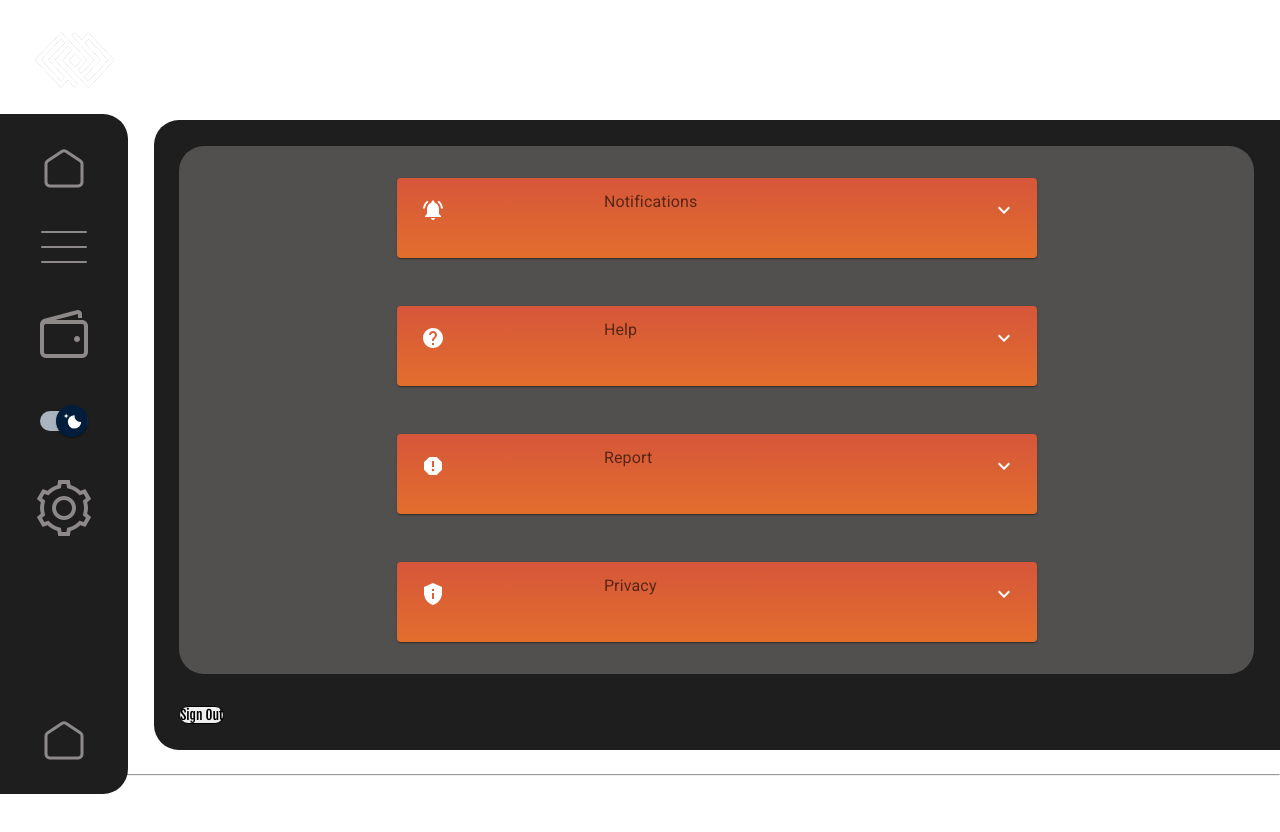
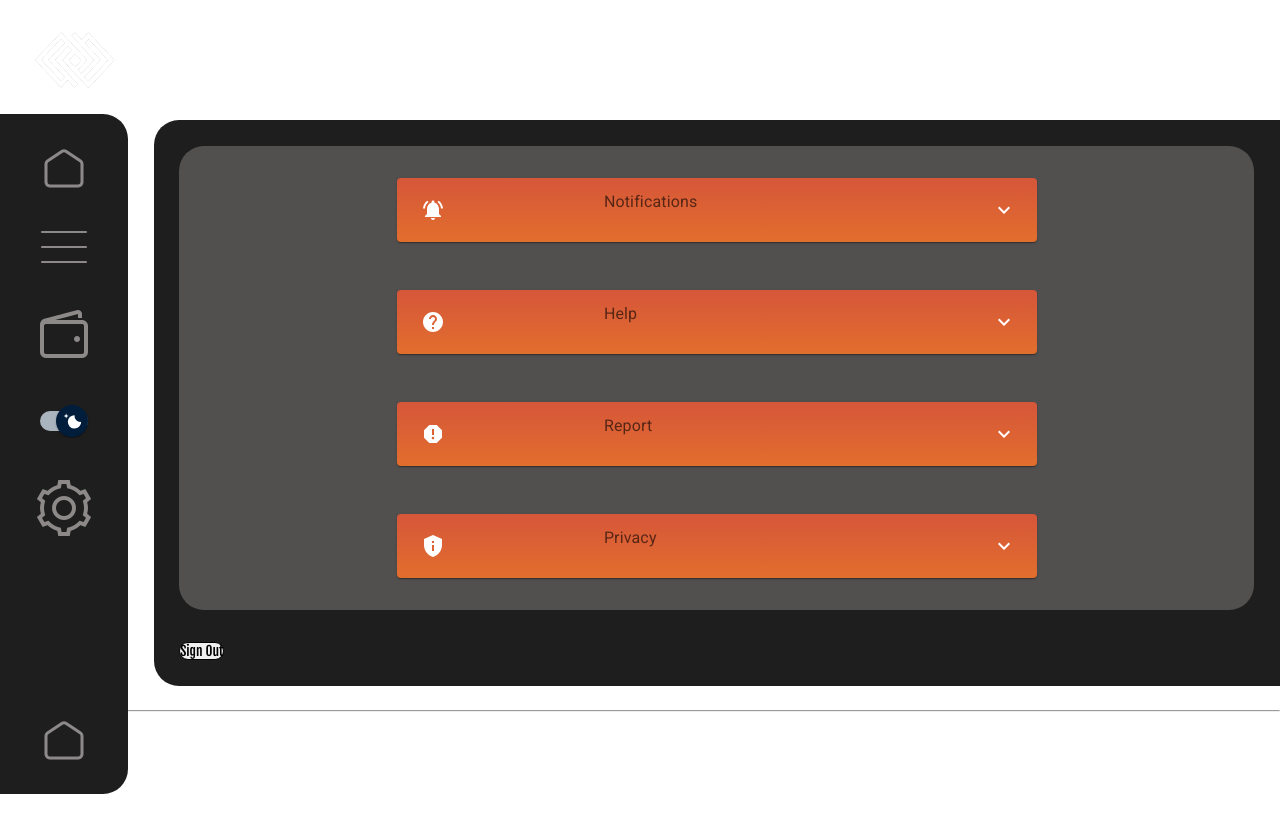
Before and after one commit to pesto-students/wallsync-frontend-team1-harsh, a React (Create React App) app in the folder client/: page /settings in a window 1280 px wide. Shown: the top 832 px of the page. After the commit the page ends 800 px from the top, so only its background shows below. Built offline with nearby package versions, Linux system fonts and the light colour scheme; the HTML template or start-up script is replaced by a standard one.

Commit message:
Panel css

```diff
--- a/client/src/app.css
+++ b/client/src/app.css
@@ -17,6 +17,11 @@ body{
 .MuiSvgIcon-root:hover{
     cursor:pointer;
 }
+.MuiAccordion-root{
+    background: rgb(226,110,45);
+    background: linear-gradient(0deg, rgba(226,110,45,1) 0%, rgba(214,86,58,1) 100%);
+    border-radius: 25px;
+}
 @media screen and (max-width: 600px) {
     .App{
         padding-bottom:-100px ;
--- a/client/src/containers/Splitbills/components/panel/Panel.js
+++ b/client/src/containers/Splitbills/components/panel/Panel.js
@@ -13,7 +13,7 @@ const Panel = ({ panelName,panelClass, panelLogo, panelData }) => {
 		setExpanded(isExpanded ? panel : false);
 	};
 	return (
-		<div className='abc'>
+		<div className='splitPanels'>
 			<Accordion sx={{borderRadius:"25px"}}
 				expanded={expanded === "panel1"}
 				onChange={handleChange("panel1")}
--- a/client/src/containers/Splitbills/components/panel/panel.css
+++ b/client/src/containers/Splitbills/components/panel/panel.css
@@ -2,8 +2,3 @@
     width: 100px;
     height:100px;
 }
-.MuiAccordion-root{
-    background: rgb(226,110,45);
-    background: linear-gradient(0deg, rgba(226,110,45,1) 0%, rgba(214,86,58,1) 100%);
-    border-radius: 25px;
-}
--- a/client/src/containers/home/components/panel/Panel.js
+++ b/client/src/containers/home/components/panel/Panel.js
@@ -13,7 +13,7 @@ const Panel = ({ panelName,panelClass, panelLogo, panelData }) => {
 		setExpanded(isExpanded ? panel : false);
 	};
 	return (
-		<div className='abc'>
+		<div className='homePanels'>
 			<Accordion sx={{borderRadius:"25px"}}
 				expanded={expanded === "panel1"}
 				onChange={handleChange("panel1")}
--- a/client/src/containers/home/components/panel/panel.css
+++ b/client/src/containers/home/components/panel/panel.css
@@ -2,8 +2,3 @@
     width: 100px;
     height:100px;
 }
-.MuiAccordion-root{
-    background: rgb(226,110,45);
-    background: linear-gradient(0deg, rgba(226,110,45,1) 0%, rgba(214,86,58,1) 100%);
-    border-radius: 25px;
-}
--- a/client/src/containers/settings/Settings.js
+++ b/client/src/containers/settings/Settings.js
@@ -5,12 +5,12 @@ import Header from "../../components/header/Header";
 import Nav from "../../components/nav/Nav";
 import Button from "../../components/button/Button";
 import Panel from "./components/panel/Panel";
-import HelpIcon from '@mui/icons-material/Help';
-import ReportIcon from '@mui/icons-material/Report';
-import PrivacyTipIcon from '@mui/icons-material/PrivacyTip';
+import HelpIcon from "@mui/icons-material/Help";
+import ReportIcon from "@mui/icons-material/Report";
+import PrivacyTipIcon from "@mui/icons-material/PrivacyTip";
 import NotificationsActiveIcon from "@mui/icons-material/NotificationsActive";
 import { IconButton } from "@mui/material";
-import Footer from '../../components/footer/Footer'
+import Footer from "../../components/footer/Footer";
 
 const Settings = () => {
   return (
@@ -23,19 +23,17 @@ const Settings = () => {
         <div className="mainDashBoard">
           <div className="board">
             <Panel
+              className="settingsPanel"
               panelLogo={
                 <IconButton>
                   <NotificationsActiveIcon />
                 </IconButton>
               }
               panelName="Notifications"
-			  panelData={
-				<div>
-					hello
-				</div>
-			  }
+              panelData={<div>hello</div>}
             />
             <Panel
+              className="settingsPanel"
               panelLogo={
                 <IconButton>
                   <HelpIcon />
@@ -44,6 +42,7 @@ const Settings = () => {
               panelName="Help"
             />
             <Panel
+              className="settingsPanel"
               panelLogo={
                 <IconButton>
                   <ReportIcon />
@@ -52,6 +51,7 @@ const Settings = () => {
               panelName="Report"
             />
             <Panel
+              className="settingsPanel"
               panelLogo={
                 <IconButton>
                   <PrivacyTipIcon />
@@ -65,7 +65,7 @@ const Settings = () => {
           </div>
         </div>
       </div>
-	  <Footer></Footer>
+      <Footer></Footer>
     </div>
   );
 };
--- a/client/src/containers/settings/components/panel/Panel.js
+++ b/client/src/containers/settings/components/panel/Panel.js
@@ -13,7 +13,7 @@ const Panel = ({ panelName,panelClass, panelLogo, panelData }) => {
 		setExpanded(isExpanded ? panel : false);
 	};
 	return (
-		<div className='abc'>
+		<div className='mainSettingsPanel'>
 			<Accordion sx={{borderRadius:"25px"}}
 				expanded={expanded === "panel1"}
 				onChange={handleChange("panel1")}
--- a/client/src/containers/settings/components/panel/panel.css
+++ b/client/src/containers/settings/components/panel/panel.css
@@ -2,14 +2,17 @@
     width: 50px;
     height: 50px;
 } */
-.MuiAccordion-root{
+/* .settingsPanel{
     width: 40em;
     min-height: 10vh;
     background: rgb(226,110,45);
     background: linear-gradient(0deg, rgba(226,110,45,1) 0%, rgba(214,86,58,1) 100%);
-    border-radius: 25px;
-}
+} */
 .panelLogo{
     width: 20px;
     height:20px;
 }
+.mainSettingsPanel{
+    border-radius: 25px;
+    width: 40em;
+}
--- a/client/src/containers/settings/settings.css
+++ b/client/src/containers/settings/settings.css
@@ -27,3 +27,6 @@
     gap: 6vh;
     border-radius: 25px;
 }
+/* .settingsPanel{
+    width: 40em;
+} */
```
